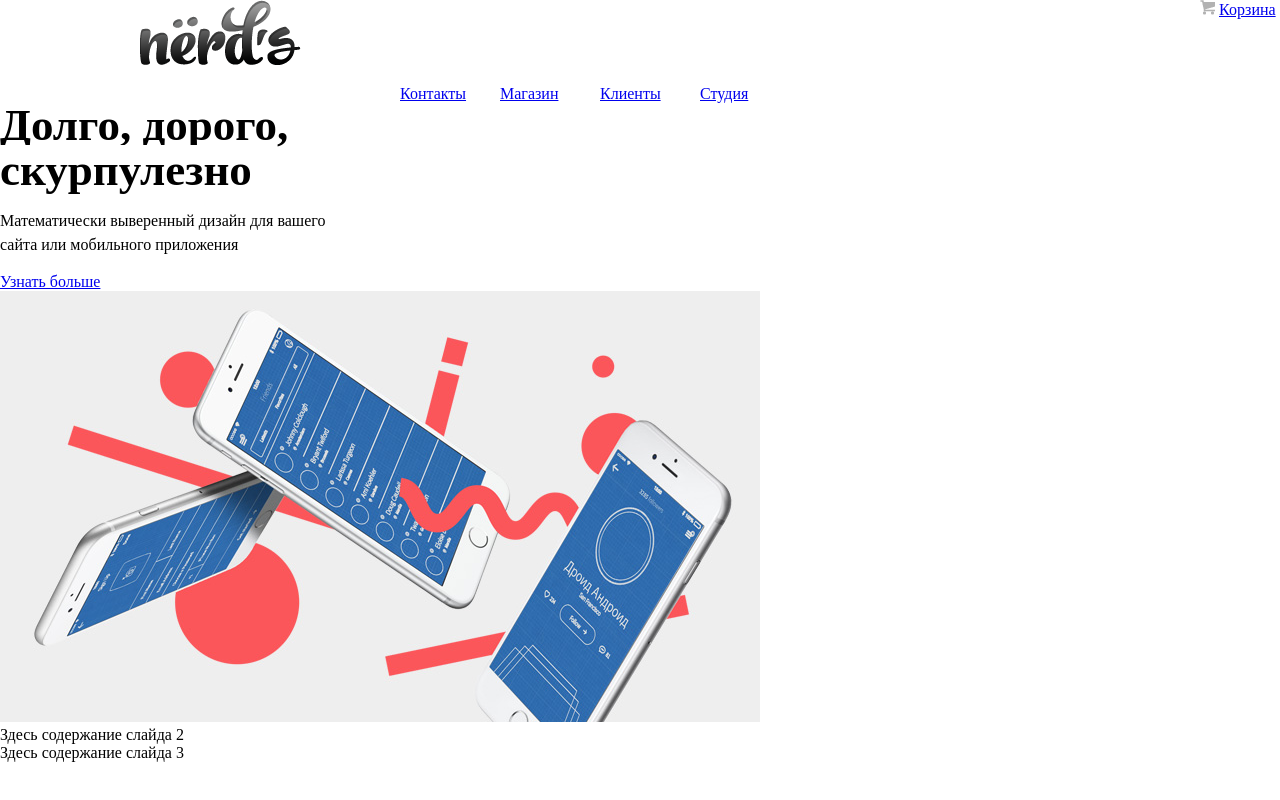
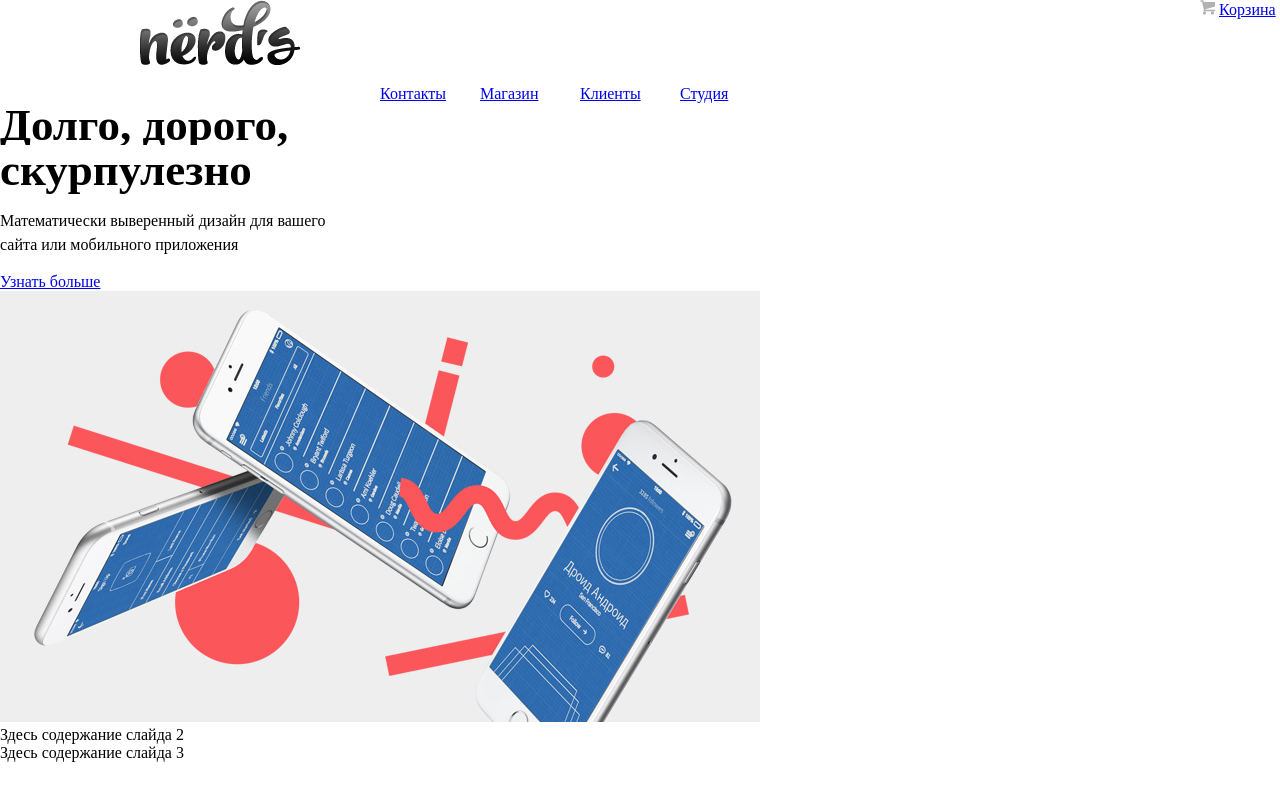
Before and after one commit to ValentinaNovik/60422-nerds, a plain HTML site: page index.html in a window 1280 px wide. Shown: the top 800 px of the page. Drawn offline with Linux system fonts and the light colour scheme.

Commit message:
сетка1

```diff
--- a/css/style.css
+++ b/css/style.css
@@ -41,7 +41,7 @@ body {
 
 .menu {
   float: left;
-  width: 660px;
+  width: 640px;
   vertical-aline: top;
 }
 
```
